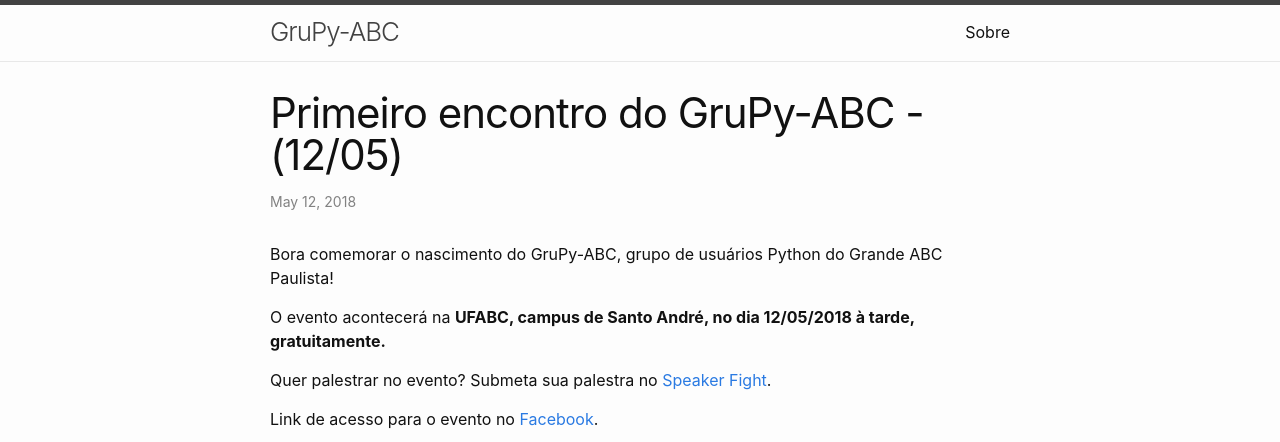
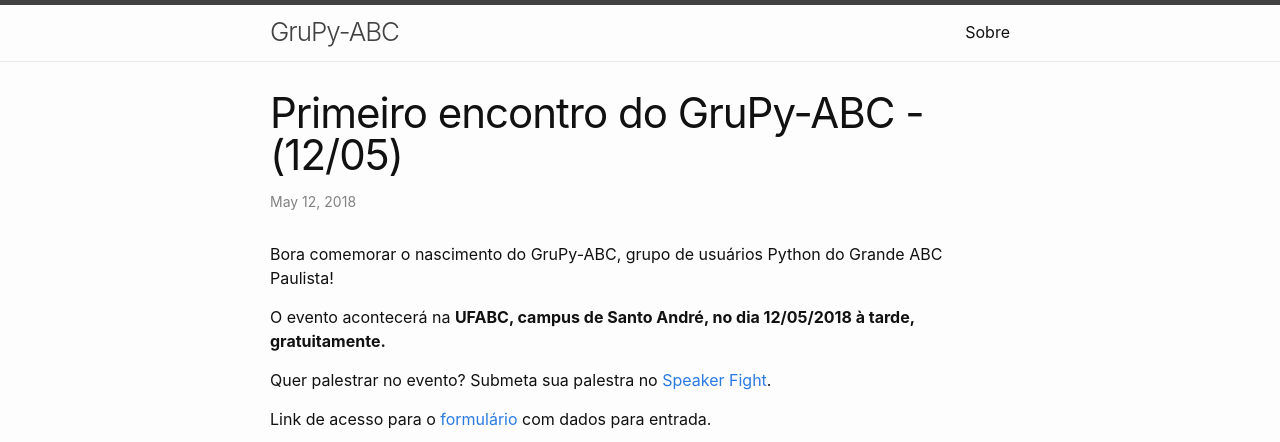
Before and after one commit to Grupy-ABC/Grupy-ABC.github.io, a Jekyll site: the page built from _posts/2018-05-12-grupy-abc-first-meetup.markdown, in a window 1280 px wide, cut to the strip 0-442 px from the top of the page. Built offline with Jekyll 4.4.1, drawn with Linux system fonts in a browser that asks for light colours.

Commit message:
remoção facebook link

```diff
--- a/_posts/2018-05-12-grupy-abc-first-meetup.markdown
+++ b/_posts/2018-05-12-grupy-abc-first-meetup.markdown
@@ -11,13 +11,9 @@ O evento acontecerá na <b> UFABC, campus de Santo André, no dia 12/05/2018 à
 
 Quer palestrar no evento? Submeta sua palestra no [Speaker Fight][speaker-fight].
 
-Link de acesso para o evento no [Facebook][fb-event].
-
 Link de acesso para o [formulário][form-data] com dados para entrada.
 
-<iframe src="https://www.google.com/maps/embed?pb=!1m18!1m12!1m3!1d3654.8758466510862!2d-46.530501585368256!3d-23.644616884641625!2m3!1f0!2f0!3f0!3m2!1i1024!2i768!4f13.1!3m3!1m2!1s0x94ce4297b7880d57%3A0xaeddba2a824280b6!2sUniversidade+Federal+do+ABC%2C+C%C3%A2mpus+Santo+Andr%C3%A9!5e0!3m2!1spt-BR!2sbr!4v1525486080754" width="100%" height="450" frameborder="0" style="border:0" allowfullscreen></iframe>
-
+<iframe src="https://www.google.com/maps/embed?pb=!1m18!1m12!1m3!1d3654.8758466510876!2d-46.53269026757676!3d-23.64461688464158!2m3!1f0!2f0!3f0!3m2!1i1024!2i768!4f13.1!3m3!1m2!1s0x94ce4297b7880d57%3A0xaeddba2a824280b6!2sUniversidade+Federal+do+ABC%2C+C%C3%A2mpus+Santo+Andr%C3%A9!5e0!3m2!1spt-BR!2sbr!4v1525486214472" width="100%" height="450" frameborder="0" style="border:0" allowfullscreen></iframe>
 
 [speaker-fight]: https://speakerfight.com/events/primeiro-encontro-do-grupy-abc/
-[fb-event]: #
 [form-data]: https://renanmoura1.typeform.com/to/DDUPem
```
